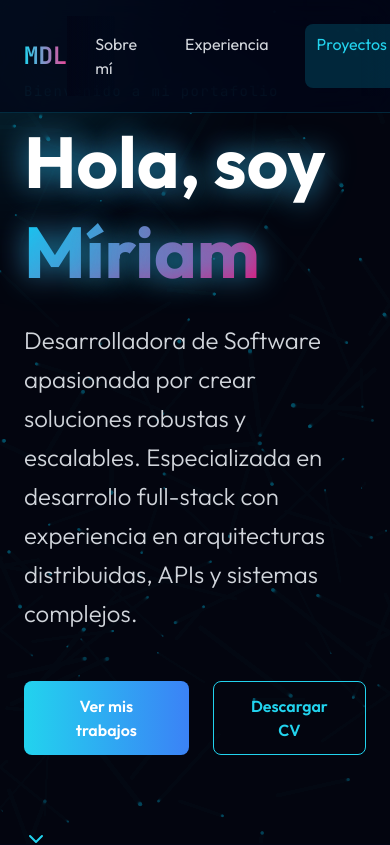
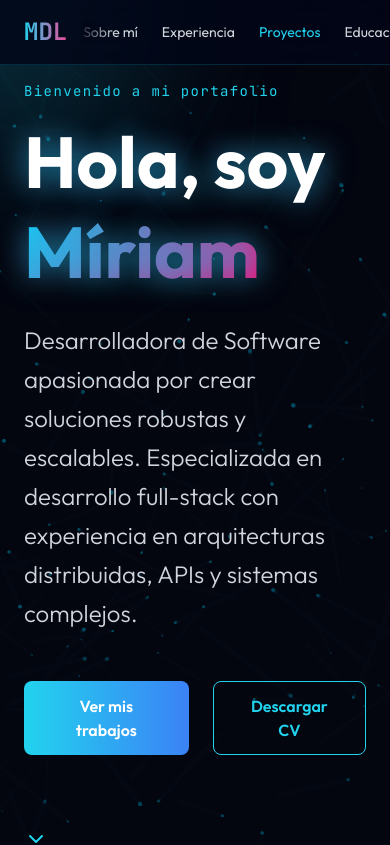
Before and after one commit to mdl92/mdomenech.github.io, a React (Create React App) app: page / in a window 390 px wide. Shown: the top 845 px of the page. Built offline with nearby package versions, Linux system fonts and the light colour scheme.

Commit message:
Mejora navbar

```diff
--- a/src/PortfolioMiriam.jsx
+++ b/src/PortfolioMiriam.jsx
@@ -283,28 +283,30 @@ export default function Portfolio() {
             </div>
 
             {/* Menu Mobile */}
-            <div className="md:hidden relative w-full">
-              {/* Contenedor con fade a los lados */}
-              <div className="absolute inset-y-0 left-0 w-12 pointer-events-none bg-gradient-to-r from-slate-950"></div>
-              <div className="absolute inset-y-0 right-0 w-12 pointer-events-none bg-gradient-to-l from-slate-950"></div>
+            <div className="md:hidden relative flex-1 ml-4">
 
-              <div
-                className="overflow-x-auto scrollbar-hide flex gap-6 px-4 py-2 snap-x snap-mandatory"
-              >
+              {/* Fade izquierdo */}
+              <div className="absolute left-0 top-0 bottom-0 w-8 pointer-events-none bg-gradient-to-r from-slate-950/80 to-transparent z-10"></div>
+
+              {/* Fade derecho */}
+              <div className="absolute right-0 top-0 bottom-0 w-8 pointer-events-none bg-gradient-to-l from-slate-950/80 to-transparent z-10"></div>
+
+              <div className="flex overflow-x-auto gap-6 scrollbar-hide whitespace-nowrap">
                 {menu.map((item) => (
-                  <div
+                  <span
                     key={item.id}
                     onClick={() => scrollToSection(item.id)}
-                    className={`nav-item cursor-pointer snap-center px-3 py-2 rounded-lg transition ${
+                    className={`cursor-pointer transition text-sm ${
                       activeSection === item.id
-                        ? "bg-cyan-500/20 text-cyan-400"
-                        : "text-gray-300 hover:bg-cyan-500/10 hover:text-cyan-400"
+                        ? "text-cyan-400"
+                        : "text-gray-300 hover:text-cyan-400"
                     }`}
                   >
                     {item.label}
-                  </div>
+                  </span>
                 ))}
               </div>
+
             </div>
           </div>
         </nav>
--- a/src/portfolio.css
+++ b/src/portfolio.css
@@ -207,3 +207,33 @@ canvas {
     border-radius: 50%;
     background: rgba(0, 217, 255, 0.1);
 }
+
+/* Oculta scrollbar */
+.scrollbar-hide {
+    -ms-overflow-style: none;  /* IE y Edge */
+    scrollbar-width: none;     /* Firefox */
+}
+.scrollbar-hide::-webkit-scrollbar {
+    display: none;             /* Chrome, Safari y Opera */
+}
+
+/* Gradiente lateral */
+.navbar-fade-left {
+    position: absolute;
+    top: 0;
+    left: 0;
+    bottom: 0;
+    width: 3rem; /* Ajusta según el tamaño del fade */
+    pointer-events: none;
+    background: linear-gradient(to right, rgba(15,15,15,1), rgba(15,15,15,0));
+}
+
+.navbar-fade-right {
+    position: absolute;
+    top: 0;
+    right: 0;
+    bottom: 0;
+    width: 3rem;
+    pointer-events: none;
+    background: linear-gradient(to left, rgba(15,15,15,1), rgba(15,15,15,0));
+}
```
